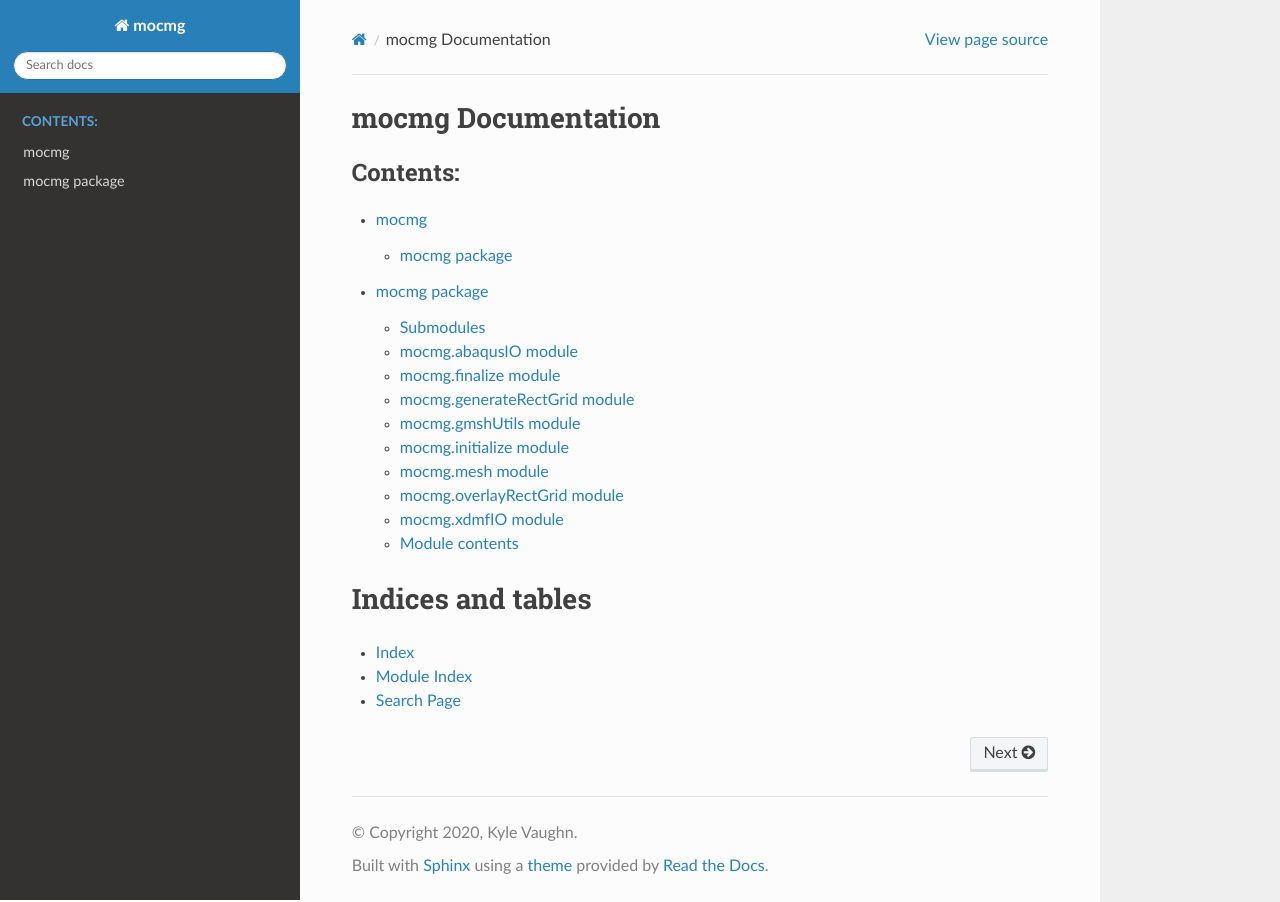
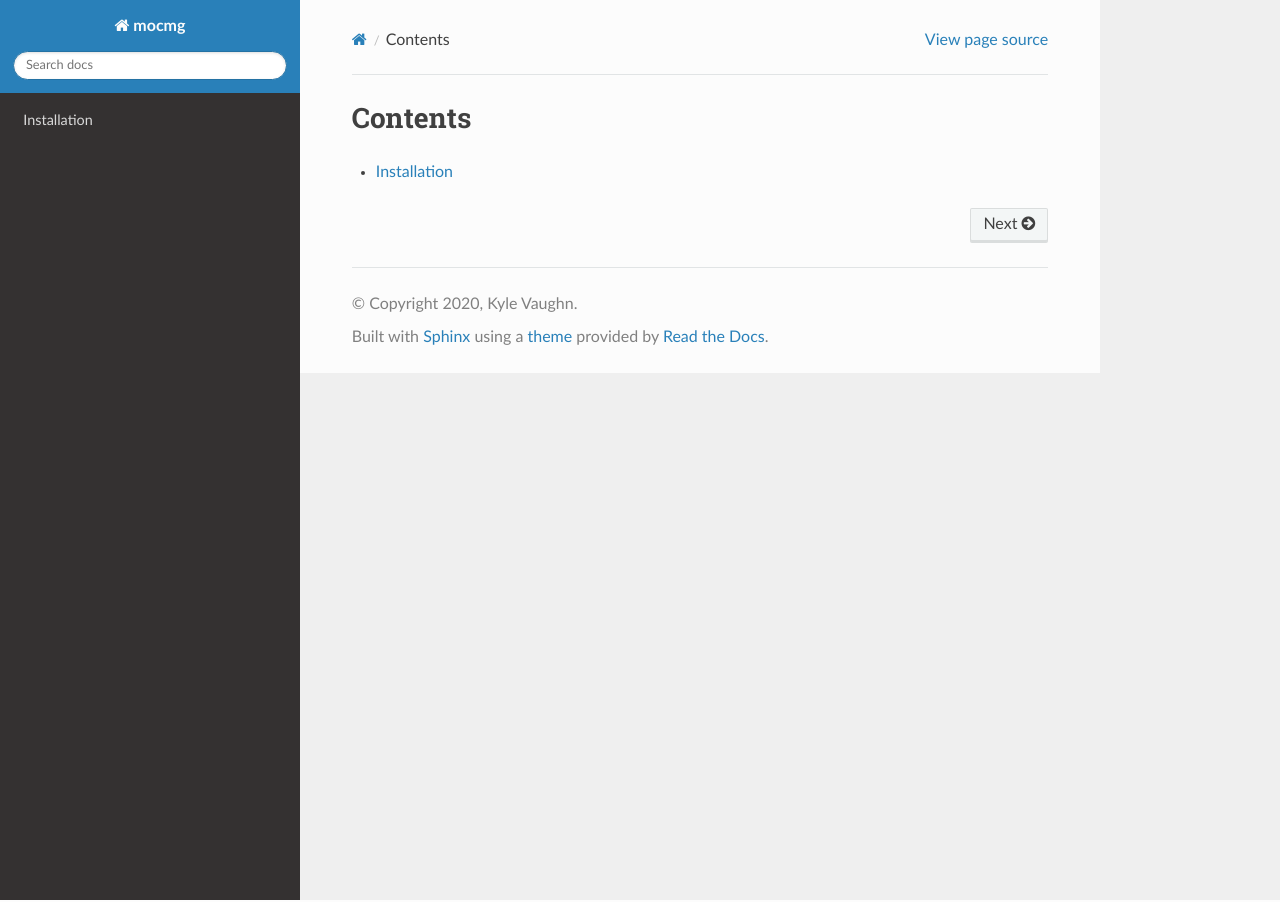
Before and after one commit to KyleVaughn/mocmg, a Sphinx documentation site: the page built from docs/source/index.rst, in a window 1280 px wide. Built offline with Sphinx 7.4.7 and the Read the Docs theme 2.0.0, drawn with Linux system fonts in a browser that asks for light colours.

Commit message:
Added installation to docs

```diff
--- a/docs/source/index.rst
+++ b/docs/source/index.rst
@@ -1,18 +1,8 @@
-mocmg Documentation
-=================================
+--------
+Contents
+--------
 
 .. toctree::
-   :maxdepth: 2
-   :caption: Contents:
+   :maxdepth: 1
 
-
-   modules
-   mocmg
-
-
-Indices and tables
-==================
-
-* :ref:`genindex`
-* :ref:`modindex`
-* :ref:`search`
+   install
--- /dev/null
+++ b/docs/source/install.rst
@@ -0,0 +1,60 @@
+.. _install:
+
+===================
+Installation
+===================
+
+To download and install mocmg, you will need to first install the required software, then follow the instructions for installation with pip.
+
+---------------------------------------
+Requirements
+---------------------------------------
+Installation of mocmg requires `git <https://git-scm.com/>`_,
+`Python <https://www.python.org/>`_ (version 3.6 or greater),
+and `pip <https://pip.pypa.io/en/stable/>`_.
+Optional testing of the installation may be performed using `pytest <https://docs.pytest.org/en/stable/>`_.
+
+.. note:: As of Python version 3.4, pip is included by default, so this should not be an issue.
+
+----------------------------------------
+Installation on Linux/Mac with pip
+----------------------------------------
+
+To install mocmg, you first need to download the source code from `GitHub <https://github.com/KyleVaughn/mocmg>`_.
+
+.. code-block:: sh
+
+    git clone https://github.com/KyleVaughn/mocmg.git
+
+pip is the package installer for Python.
+Using pip to install mocmg will also install the following dependencies if they are not found:
+
+.. code-block:: sh
+
+    numpy
+    scipy
+    h5py
+    gmsh-dev
+
+To install mocmg:
+
+.. code-block:: sh
+
+   cd mocmg
+   pip3 install .
+
+----------------------------------------
+Testing
+----------------------------------------
+
+Once installation is complete, testing can be performed using `pytest <https://docs.pytest.org/en/stable/>`_. While in the root mocmg directory:
+
+.. code-block:: sh
+
+   pytest
+
+To examine test coverage:
+
+.. code-block:: sh
+
+   pytest --cov-report term-missing --cov-branch --cov=mocmg tests/
```
